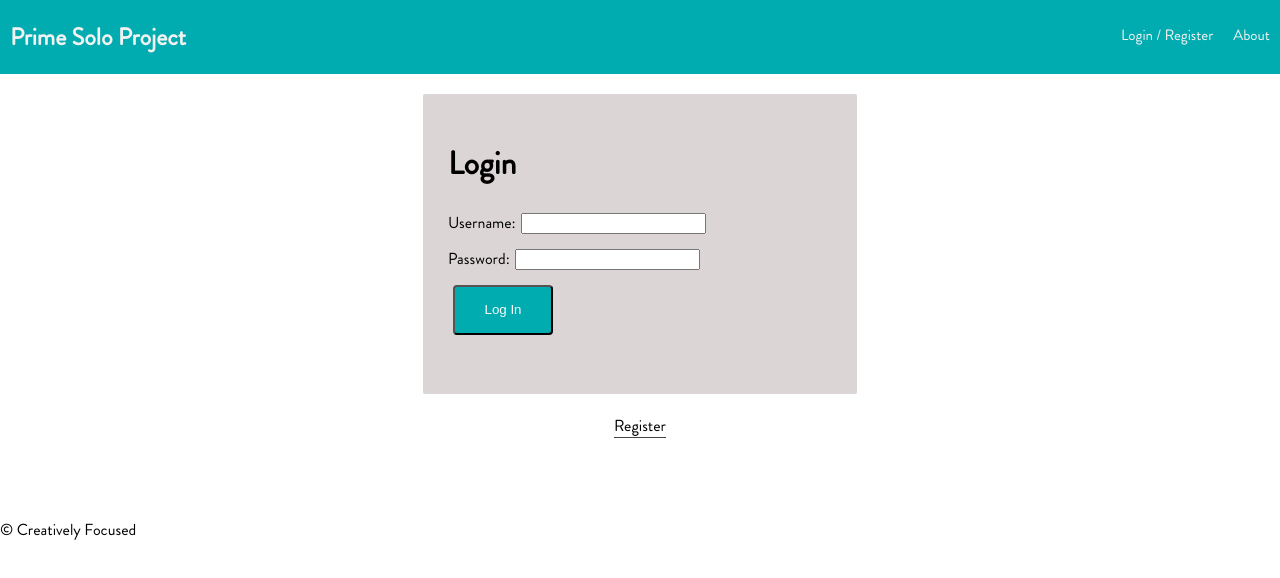
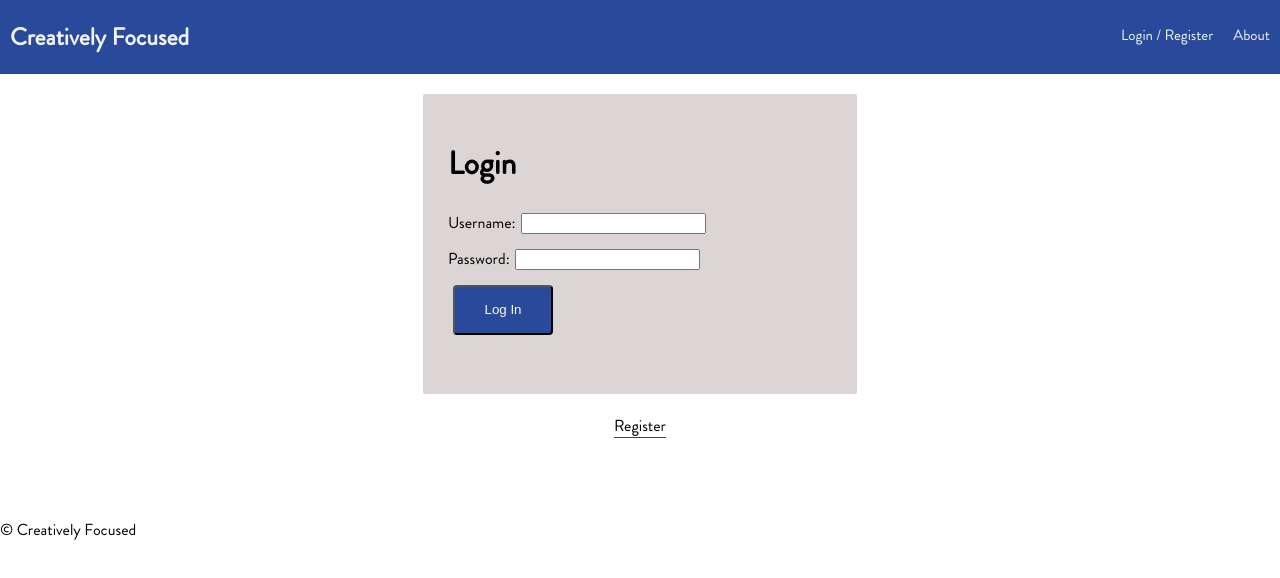
Before and after one commit to aliyeberento/Creatively_Focused, a React app: page /#/adminform in a window 1280 px wide. Built offline with nearby package versions, Linux system fonts and the light colour scheme; no server answers.

Commit message:
updated header color

```diff
--- a/src/components/App/App.css
+++ b/src/components/App/App.css
@@ -23,7 +23,7 @@ input {
 }
 
 .log-in, .log-out, .register {
-  background-color: #00acb0;
+  background-color: #294A9A;
   border-radius: 4px;
   color: #f8f8f8;
   min-height: 50px;
--- a/src/components/Nav/Nav.css
+++ b/src/components/Nav/Nav.css
@@ -8,13 +8,13 @@
 
 .nav {
   overflow: hidden;
-  background-color: #00acb0;
+  background-color: #294A9A;
 }
 
 .nav-link {
   float: left;
   color: #f2f2f2;
-  background-color: #00acb0;
+  background-color: #294A9A;
   text-align: center;
   padding: 24px 10px;
   text-decoration: none;
--- a/src/components/Nav/Nav.js
+++ b/src/components/Nav/Nav.js
@@ -7,7 +7,7 @@ import './Nav.css';
 const Nav = (props) => (
   <div className="nav">
     <Link to="/home">
-      <h2 className="nav-title">Prime Solo Project</h2>
+      <h2 className="nav-title">Creatively Focused</h2>
     </Link>
     <div className="nav-right">
       <Link className="nav-link" to="/home">
```
